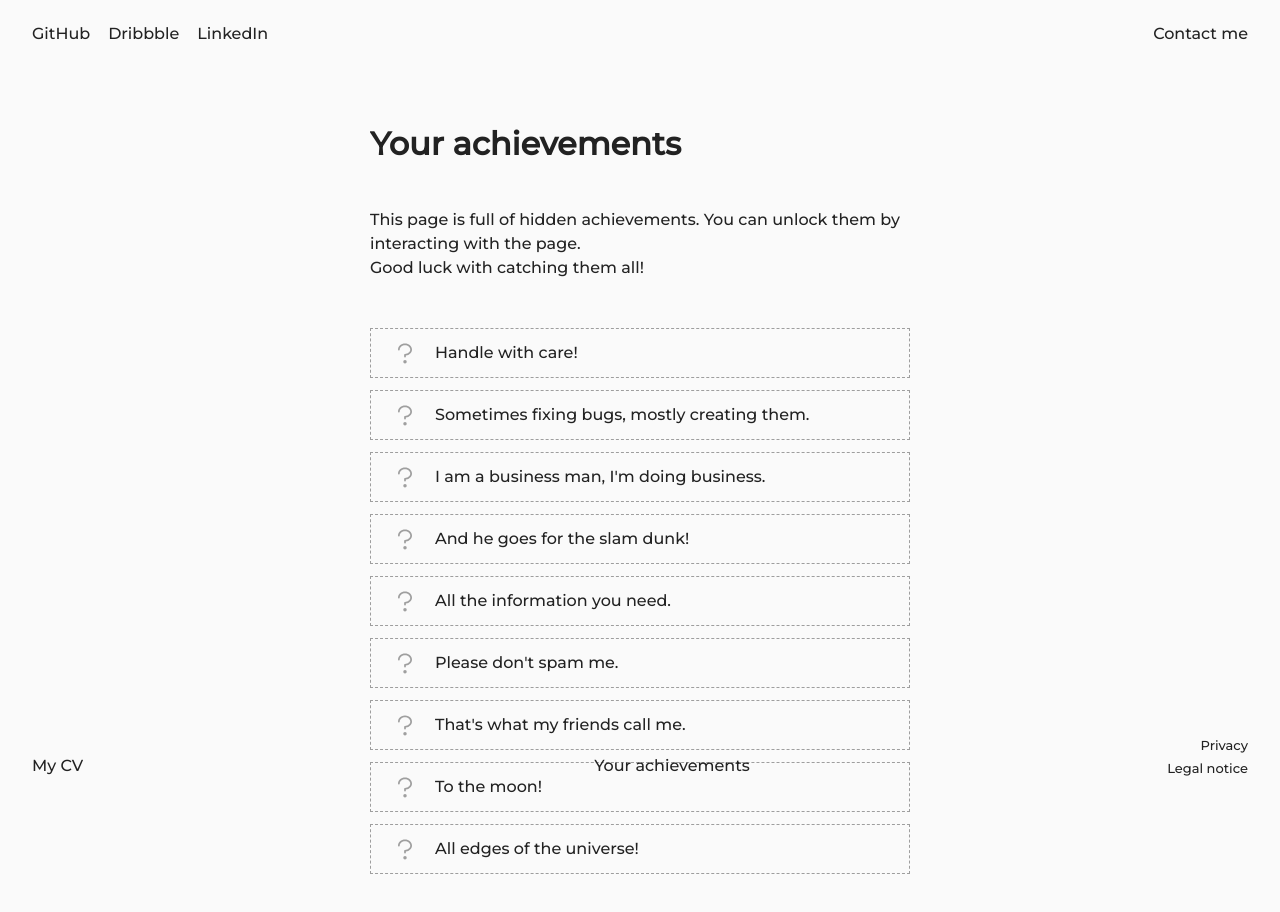
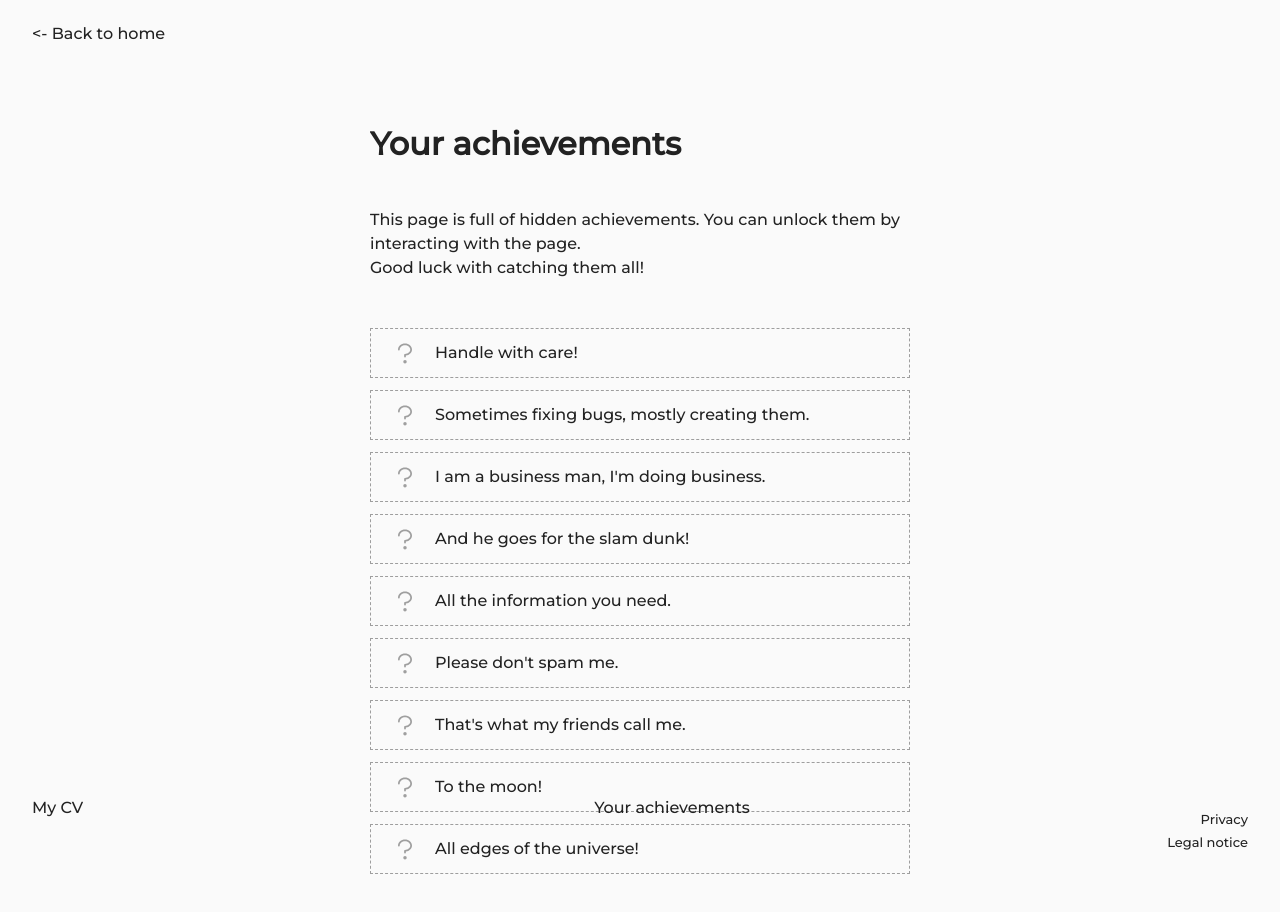
Before and after one commit to AdrianFahrbach/personal-website, a Next.js app: page /achievements in a window 1280 px wide. Shown: the top 912 px of the page. Built offline with nearby package versions, Linux system fonts and the light colour scheme.

Commit message:
✨ feat: hide home nav on subpages

```diff
--- a/src/components/Header.module.scss
+++ b/src/components/Header.module.scss
@@ -6,6 +6,12 @@
   align-items: center;
   justify-content: space-between;
   margin: var(--wrapper-padding-y) var(--wrapper-padding-x);
+  transition: transform 0.5s ease;
+  transition-delay: 0.5s;
+
+  &.isHidden {
+    transition-delay: 0s;
+  }
 }
 
 .topLeft {
@@ -18,15 +24,27 @@
   right: 0;
 }
 
-.bottomLeft {
-  bottom: 0;
-  left: 0;
+.topLeft,
+.topRight {
+  &.isHidden {
+    transform: translateY(-175%);
+  }
 }
+
 
 .bottomCenter {
   bottom: 0;
   left: 50%;
   transform: translateX(-50%);
+
+  &.isHidden {
+    transform: translate(-50%, 175%);
+  }
+}
+
+.bottomLeft {
+  bottom: 0;
+  left: 0;
 }
 
 .bottomRight {
@@ -37,3 +55,10 @@
   gap: 3px;
   align-items: flex-end;
 }
+
+.bottomLeft,
+.bottomRight {
+  &.isHidden {
+    transform: translateY(175%);
+  }
+}
--- a/src/components/Header.tsx
+++ b/src/components/Header.tsx
@@ -1,12 +1,21 @@
-import React from 'react';
+import classNames from 'classnames';
+import { usePathname } from 'next/navigation';
+import React, { useContext } from 'react';
+import styles from './Header.module.scss';
 import { HeaderLink } from './HeaderLink';
-import styles from './Header.module.scss';
-import classNames from 'classnames';
+import { PageTransitionContext } from '@/providers/PageTransitionsProvider';
 
 export const Header: React.FC = () => {
+  const { nextRoute, pending } = useContext(PageTransitionContext);
+  const pathname = usePathname();
+  const showHomeNav = (!pending && pathname === '/') || (pending && nextRoute === '/');
+
   return (
     <header>
-      <div className={classNames([styles.linkContainer, styles.topLeft])}>
+      <div className={classNames([styles.linkContainer, styles.topLeft, showHomeNav && styles.isHidden])}>
+        <HeaderLink to='/' label='<- Back to home' />
+      </div>
+      <div className={classNames([styles.linkContainer, styles.topLeft, !showHomeNav && styles.isHidden])}>
         <HeaderLink to='https://github.com/AdrianFahrbach' label='GitHub' isExternal achievementToUnlock='github' />
         <HeaderLink to='https://dribbble.com/Adrn' label='Dribbble' isExternal achievementToUnlock='dribbble' />
         <HeaderLink
@@ -16,17 +25,17 @@ export const Header: React.FC = () => {
           achievementToUnlock='linkedin'
         />
       </div>
-      <div className={classNames([styles.linkContainer, styles.topRight])}>
+      <div className={classNames([styles.linkContainer, styles.topRight, !showHomeNav && styles.isHidden])}>
         <HeaderLink to='mailto:adrianfahrbach@me.com' label='Contact me' achievementToUnlock='contact' />
       </div>
-      <div className={classNames([styles.linkContainer, styles.bottomRight])}>
+      <div className={classNames([styles.linkContainer, styles.bottomRight, !showHomeNav && styles.isHidden])}>
         <HeaderLink isSmall to='/privacy' label='Privacy' hasPageTransition />
         <HeaderLink isSmall to='/legal-notice' label='Legal notice' hasPageTransition />
       </div>
-      <div className={classNames([styles.linkContainer, styles.bottomLeft])}>
+      <div className={classNames([styles.linkContainer, styles.bottomLeft, !showHomeNav && styles.isHidden])}>
         <HeaderLink to='/cv.pdf' label='My CV' isExternal achievementToUnlock='cv' />
       </div>
-      <div className={classNames([styles.linkContainer, styles.bottomCenter])}>
+      <div className={classNames([styles.linkContainer, styles.bottomCenter, !showHomeNav && styles.isHidden])}>
         <HeaderLink to='/achievements' label='Your achievements' hasPageTransition />
       </div>
     </header>
--- a/src/providers/PageTransitionsProvider.tsx
+++ b/src/providers/PageTransitionsProvider.tsx
@@ -16,11 +16,13 @@ type Coordinates = { x: string; y: string };
 interface PageTransitionData {
   pending: boolean;
   navigate: (href: string, position: Coordinates) => void;
+  nextRoute?: string;
 }
 
 export const PageTransitionContext = createContext<PageTransitionData>({
   pending: false,
   navigate: () => {},
+  nextRoute: undefined,
 });
 
 const Circle: React.FC<{ position: Coordinates }> = ({ position }) => {
@@ -35,7 +37,7 @@ const Circle: React.FC<{ position: Coordinates }> = ({ position }) => {
 export const PageTransitionProvider: React.FC<{ children: React.ReactNode }> = ({ children }) => {
   const [pending, start] = useTransition();
   const [position, setPosition] = useState<Coordinates>({ x: '100%', y: '100%' });
-  const [showCircle, setShowCircle] = useState(false);
+  const [nextRoute, setNextRoute] = useState<string | undefined>();
   const router = useRouter();
   const pathname = usePathname();
 
@@ -45,14 +47,16 @@ export const PageTransitionProvider: React.FC<{ children: React.ReactNode }> = (
       return;
     }
     setPosition(position);
+    setNextRoute(href);
     start(async () => {
       router.push(href);
+      setNextRoute(undefined);
       await sleep(PAGE_TRANSITION_DURATION);
     });
   }
 
   return (
-    <PageTransitionContext.Provider value={{ pending, navigate }}>
+    <PageTransitionContext.Provider value={{ pending, navigate, nextRoute }}>
       <Header />
       {pending && <Circle position={position} />}
       <main style={pending ? { animation: `hidePageChildren ${PAGE_TRANSITION_DURATION}ms forwards` } : undefined}>
```
